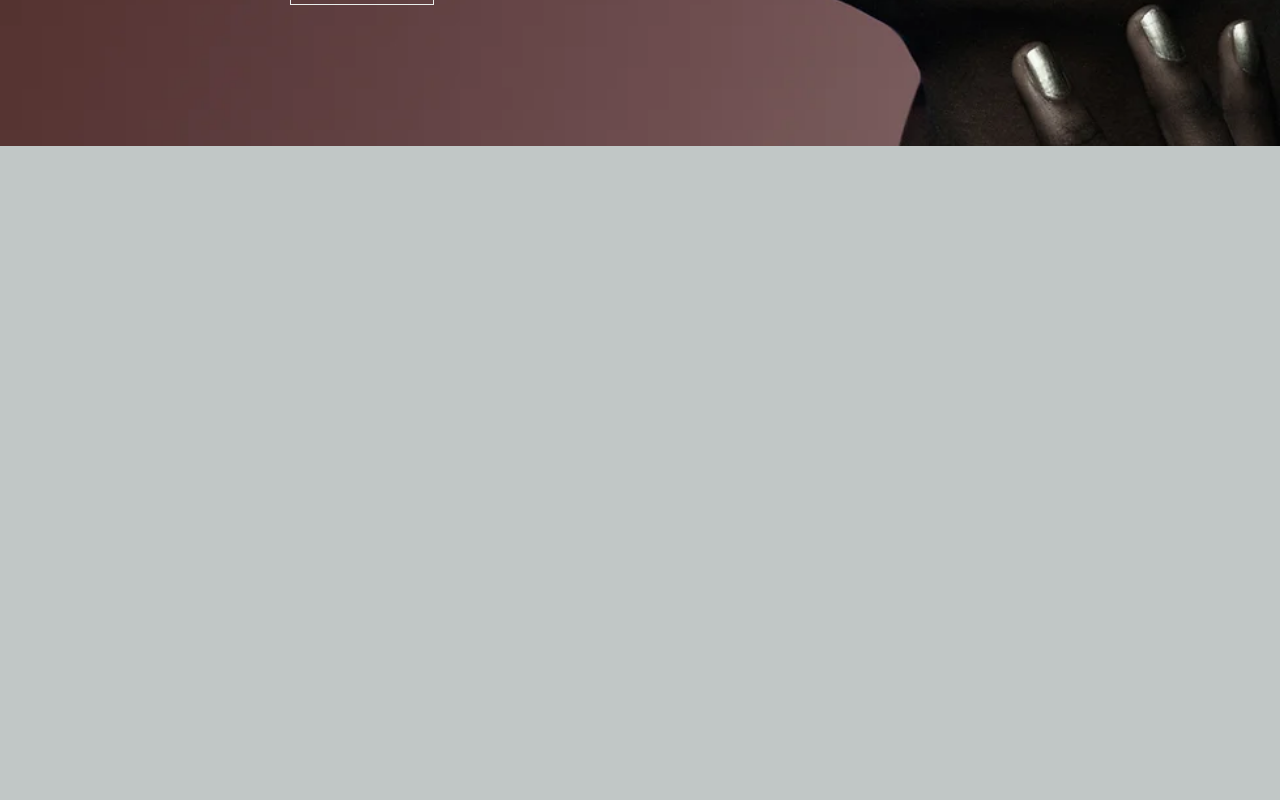
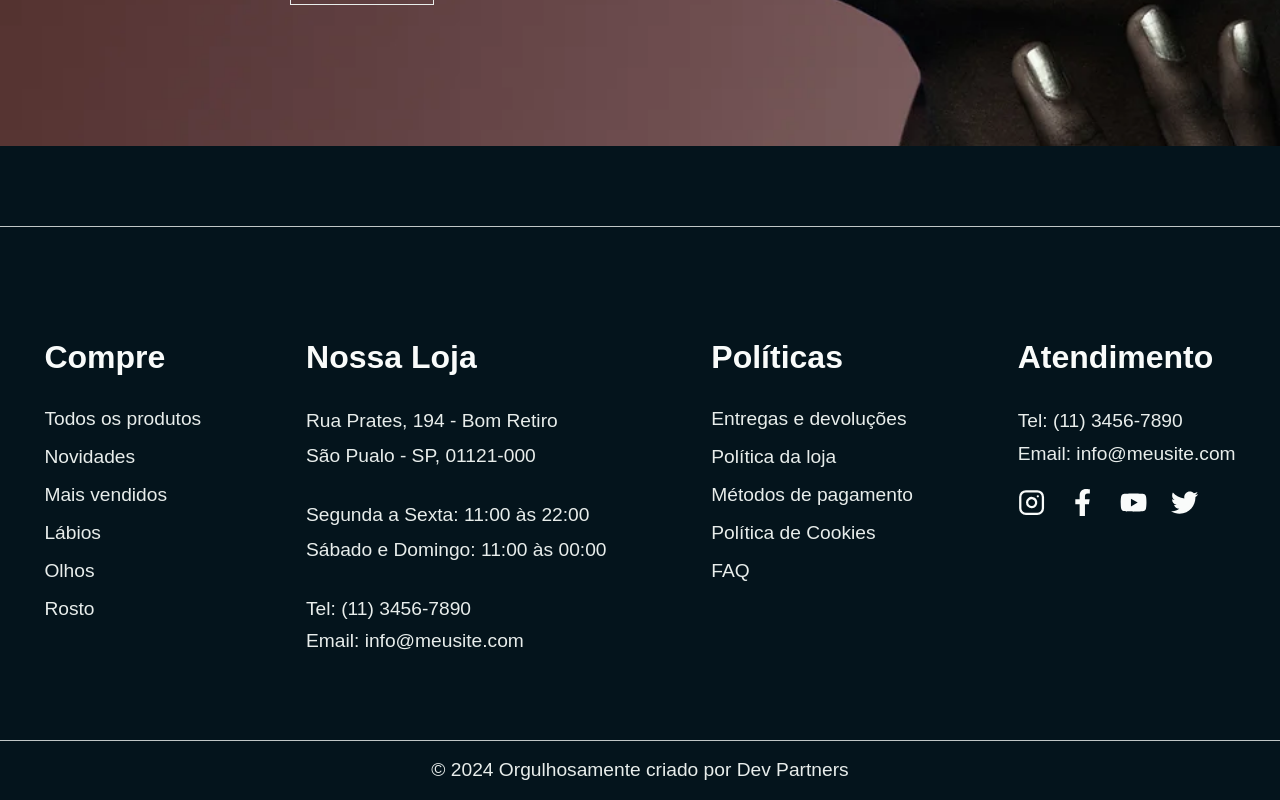
Before and after one commit to MaiaAndrey31/CosmeticShop, a React (Vite) app: page / in a window 1280 px wide. Shown: the part 654-1454 px from the top of the page. Before the commit the page ends 800 px from the top, so only its background shows below. Built offline with nearby package versions, Linux system fonts and the light colour scheme; a web font is replaced by a local one.

Commit message:
featFooter
Co-authored-by: Wanderson Rodrigues <wandersonrodriguespro@users.noreply.github.com>
Co-authored-by: José victor <victor02022020@users.noreply.github.com>
Co-authored-by: Gabriel Alexsander <gabrielalexsander18@users.noreply.github.com>

```diff
--- a/src/App.jsx
+++ b/src/App.jsx
@@ -1,5 +1,7 @@
 
 import Home from './pages/Home';
+import Footer from './pages/Footer';
+
 import GlobalStyle from './styles/GlobalStyles'
 
 
@@ -11,7 +13,7 @@ function App() {
 
     <GlobalStyle />
    <Home />
-
+      <Footer />
     </>
   )
 }
--- /dev/null
+++ b/src/pages/Footer/index.jsx
@@ -0,0 +1,75 @@
+import {
+  Collum,
+  Container,
+  Content,
+  Link,
+  Spacer,
+  Text,
+  Title,
+  Icons,
+  TextCopy
+} from './styles'
+import { FiInstagram } from 'react-icons/fi'
+import { FaFacebookF, FaTwitter, FaYoutube } from 'react-icons/fa'
+
+function Footer() {
+  return (
+    <Container>
+      <Spacer />
+      <Content>
+        <Collum>
+          <Title>Compre</Title>
+          <Link>Todos os produtos</Link>
+          <Link>Novidades</Link>
+          <Link>Mais vendidos</Link>
+          <Link>Lábios</Link>
+          <Link>Olhos</Link>
+          <Link>Rosto</Link>
+        </Collum>
+        <Collum>
+          <Title>Nossa Loja</Title>
+          <div>
+            <Text>Rua Prates, 194 - Bom Retiro</Text>
+            <Text>São Pualo - SP, 01121-000</Text>
+          </div>
+          <div>
+            <Text>Segunda a Sexta: 11:00 às 22:00</Text>
+            <Text>Sábado e Domingo: 11:00 às 00:00</Text>
+          </div>
+          <div>
+            <Text>Tel: (11) 3456-7890</Text>
+            <Link>Email: info@meusite.com</Link>
+          </div>
+        </Collum>
+
+        <Collum>
+          <Title>Políticas</Title>
+          <Link>Entregas e devoluções</Link>
+          <Link>Política da loja</Link>
+          <Link>Métodos de pagamento</Link>
+          <Link>Política de Cookies</Link>
+          <Link>FAQ</Link>
+        </Collum>
+        <Collum>
+          <Title>Atendimento</Title>
+          <div>
+          <Text>Tel: (11) 3456-7890</Text>
+          <Link>Email: info@meusite.com</Link>
+          </div>
+          <div>
+          <Icons>
+            <FiInstagram />
+            <FaFacebookF />
+            <FaYoutube />
+            <FaTwitter />
+          </Icons>
+          </div>
+        </Collum>
+      </Content>
+
+          <TextCopy> © 2024 Orgulhosamente criado por Dev Partners</TextCopy>
+    </Container>
+  )
+}
+
+export default Footer
--- /dev/null
+++ b/src/pages/Footer/styles.js
@@ -0,0 +1,75 @@
+import { styled } from 'styled-components'
+
+import { theme } from '../../styles/theme'
+
+export const Container = styled.div`
+  background-color: ${theme.colors.black};
+`
+
+export const Spacer = styled.div`
+  width: 100%;
+  height: 10vh;
+`
+
+export const Content = styled.div`
+  background-color: ${theme.colors.black};
+  border-top: 1px solid ${theme.colors.neutral};
+  border-bottom: 1px solid ${theme.colors.neutral};
+  /* height: 60vh; */
+  width: 100%;
+  padding-bottom: 4rem;
+
+  display: flex;
+  gap: 1rem;
+  justify-content: space-around;
+  align-items: flex-start;
+  padding-top: 7rem;
+`
+
+export const Collum = styled.div`
+  display: flex;
+  flex-direction: column;
+  align-items: flex-start;
+
+  div {
+    padding-bottom: 1.5rem;
+  }
+`
+
+export const Title = styled.h1`
+  font-size: 2rem;
+  color: ${theme.colors.white};
+  padding-bottom: 2rem;
+`
+
+export const Link = styled.a`
+  font-size: 1.2rem;
+  text-decoration: none;
+  color: ${theme.colors.light};
+  cursor: pointer;
+  padding-bottom: 1rem;
+`
+
+export const Text = styled.p`
+  padding-bottom: 0.5rem;
+  font-size: 1.2rem;
+  line-height: 1.4;
+  color: ${theme.colors.light};
+`
+
+export const TextCopy = styled.p`
+  padding: 1rem;
+  font-size: 1.2rem;
+  line-height: 1.4;
+  color: ${theme.colors.light};
+  display: flex;
+  justify-content: center;
+`
+
+export const Icons = styled.div`
+  display: flex;
+  gap: 1.5rem;
+  color: ${theme.colors.white};
+  font-size: 1.7rem;
+  cursor: pointer;
+`
```
Also changed, not shown: src/pages/Home/index.jsx (+1 -0 lines).
